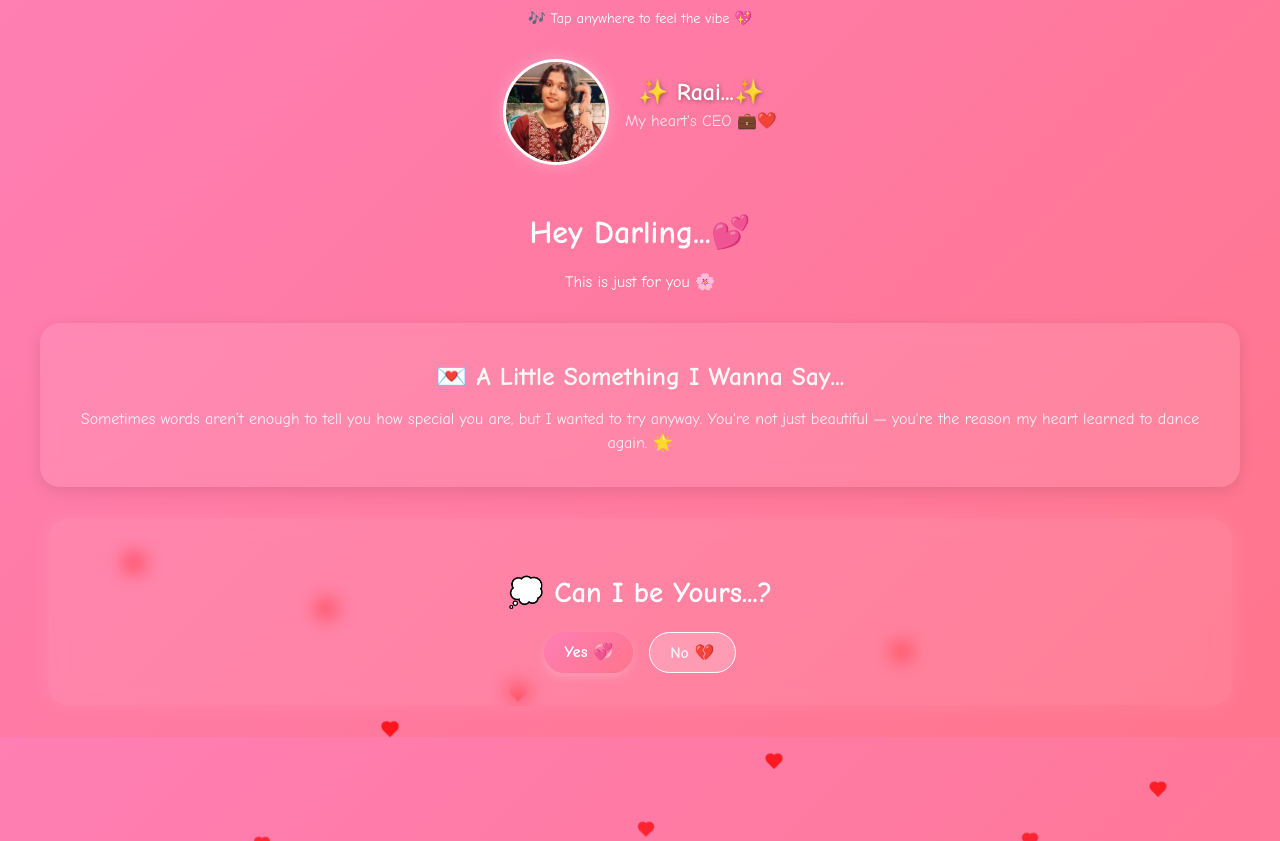
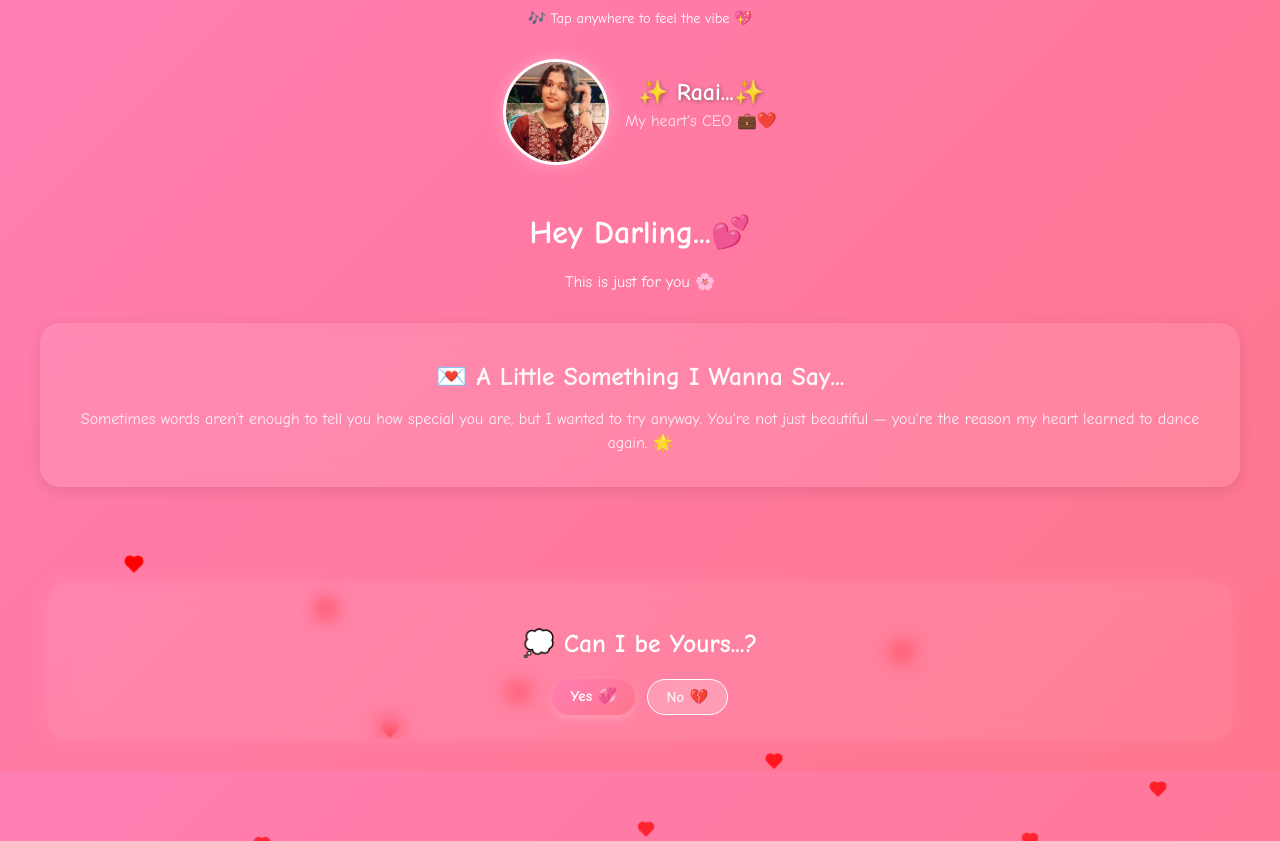
Before and after one commit to Infinity-coder07/raai...., a plain HTML site: page index.html in a window 1280 px wide. Drawn offline with Linux system fonts and the light colour scheme.

Commit message:
Update style.css

```diff
--- a/style.css
+++ b/style.css
@@ -143,10 +143,10 @@ body {
 .question-box {
   position: relative;
   z-index: 1;
-    margin: 2rem auto;
+  margin: 6rem auto 2rem auto;  /* ⬅️ Top spacing lowered */
   text-align: center;
   background-color: rgba(255, 255, 255, 0.08);
-    padding: 2rem 1rem;
+  padding: 1.5rem 1rem;         /* ⬅️ Slightly smaller padding */
   border-radius: 20px;
   backdrop-filter: blur(10px);
   box-shadow: 0 0 20px rgba(255, 255, 255, 0.1);
@@ -154,7 +154,7 @@ body {
 }
 
 .sparkle-hover {
-    font-size: 1.8rem;
+  font-size: 1.6rem;            /* ⬅️ Slightly smaller text */
   color: #fff;
   position: relative;
   transition: 0.4s;
@@ -175,19 +175,19 @@ body {
 }
 
 .btn-group {
-    margin-top: 1.2rem;
+  margin-top: 1rem;             /* ⬅️ Reduced vertical spacing */
   display: flex;
   justify-content: center;
-    gap: 1rem;
+  gap: 0.8rem;                  /* ⬅️ Slightly closer buttons */
   flex-wrap: wrap;
 }
 
 .btn {
   text-decoration: none;
-    padding: 10px 20px;
+  padding: 8px 18px;            /* ⬅️ Smaller button size */
   border-radius: 30px;
   font-weight: bold;
-    font-size: 1rem;
+  font-size: 0.95rem;
   transition: 0.3s;
   color: white;
 }
```
Lines whose indentation alone changed are shown as unchanged.
